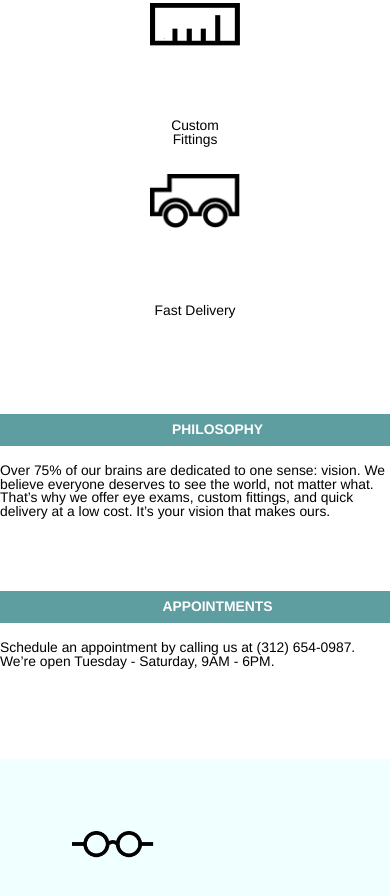
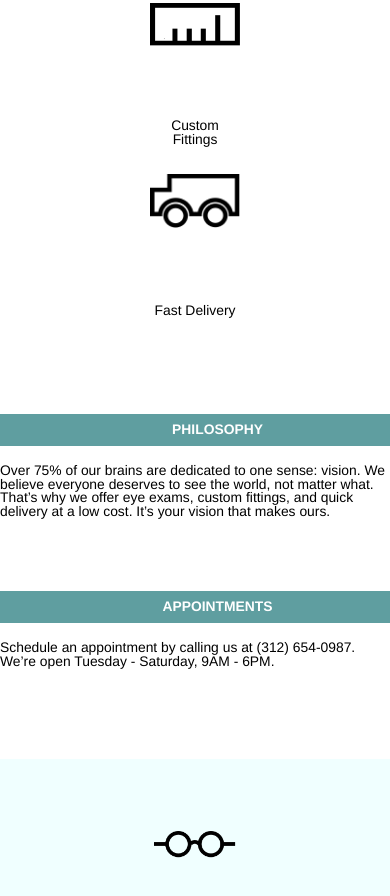
Before and after one commit to Chip-L/TortoiseshellOptics, a plain HTML site: page index.html in a window 390 px wide. Shown: the part 543-1439 px from the top of the page. Drawn offline with Linux system fonts and the light colour scheme.

Commit message:
Final checkin

```diff
--- a/resources/css/style.css
+++ b/resources/css/style.css
@@ -171,6 +171,11 @@ nav .menu {
 @media only screen and (max-width: 600px) {
   /* Site */
   /* Header/Footer */
+  footer {
+    display: flex;
+    justify-content: center;
+  }
+
   .logo span {
     display: none;
   }
@@ -232,4 +237,4 @@ nav .menu {
 
     text-align: center;
   }
-}
+} /* end max-width = 600px */
```
